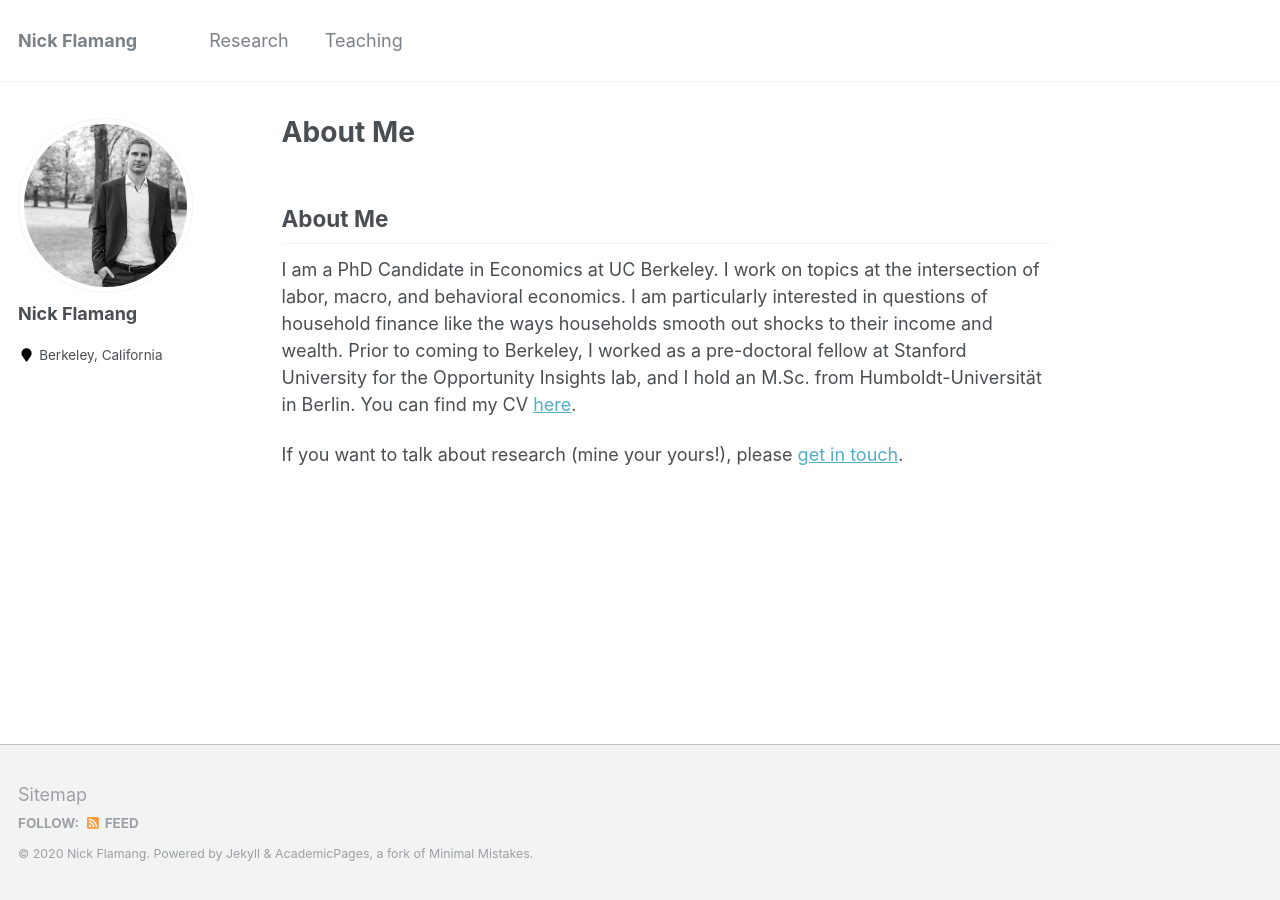
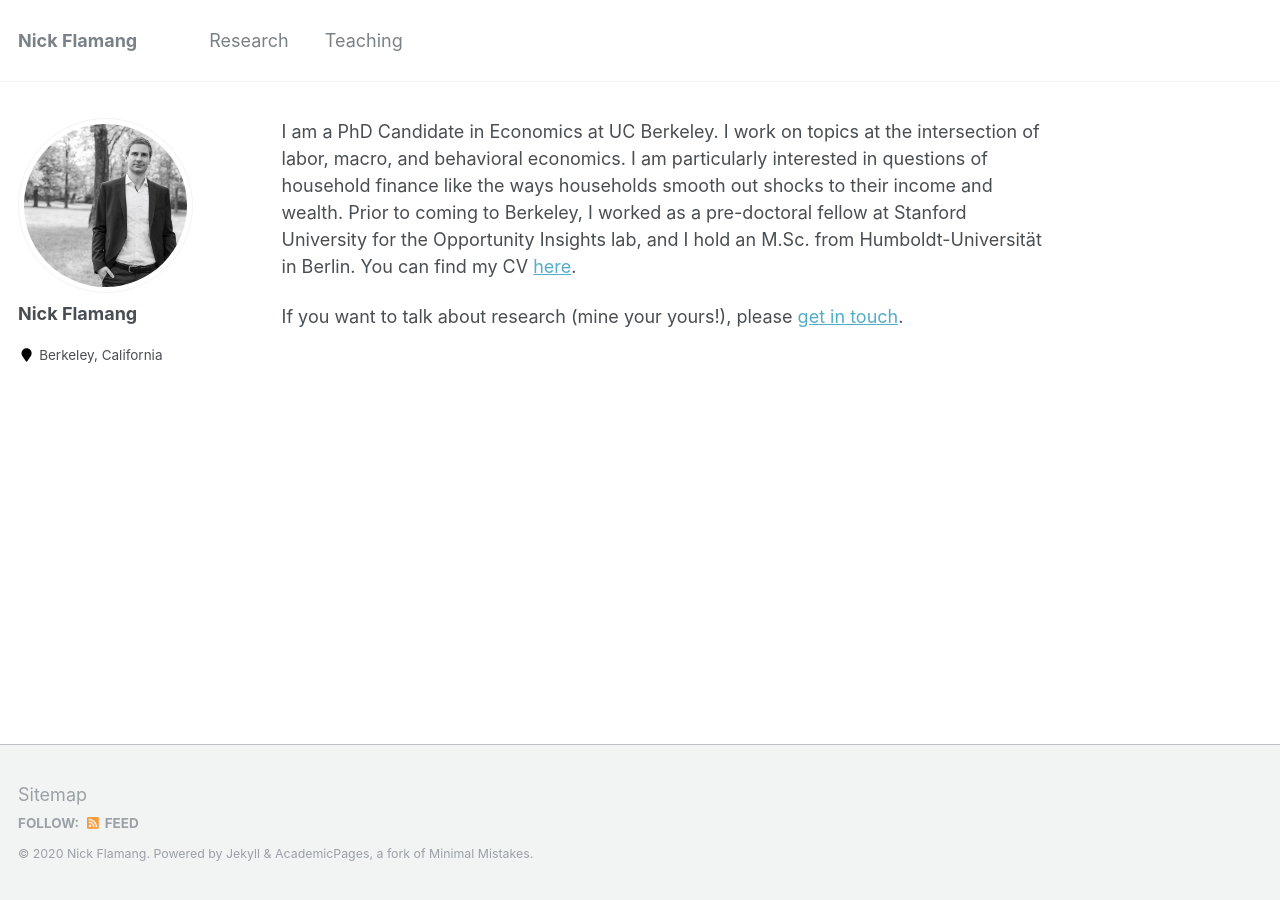
Before and after one commit to nickflamang/nickflamang.github.io, a Jekyll site: the page built from index.md, in a window 1280 px wide. Built offline with Jekyll 4.4.1, drawn with Linux system fonts in a browser that asks for light colours; our own code applies the rules of GitHub Pages for plain Markdown files.

Commit message:
Update index.md

```diff
--- a/index.md
+++ b/index.md
@@ -1,9 +1,3 @@
----
-title:
----
-
-## About Me
-
 I am a PhD Candidate in Economics at UC Berkeley. I work on topics at the intersection of labor, macro, and behavioral economics. I am particularly interested in questions of household finance like the ways households smooth out shocks to their income and wealth. Prior to coming to Berkeley, I worked as a pre-doctoral fellow at Stanford University for the Opportunity Insights lab, and I hold an M.Sc. from Humboldt-Universität in Berlin. You can find my CV [here](https://www.dropbox.com/s/8jmjnbfrxfxqa2f/CV_Website.pdf?dl=0).
 
 If you want to talk about research (mine your yours!), please [get in touch](mailto:nflamang@berkeley.edu).
```
